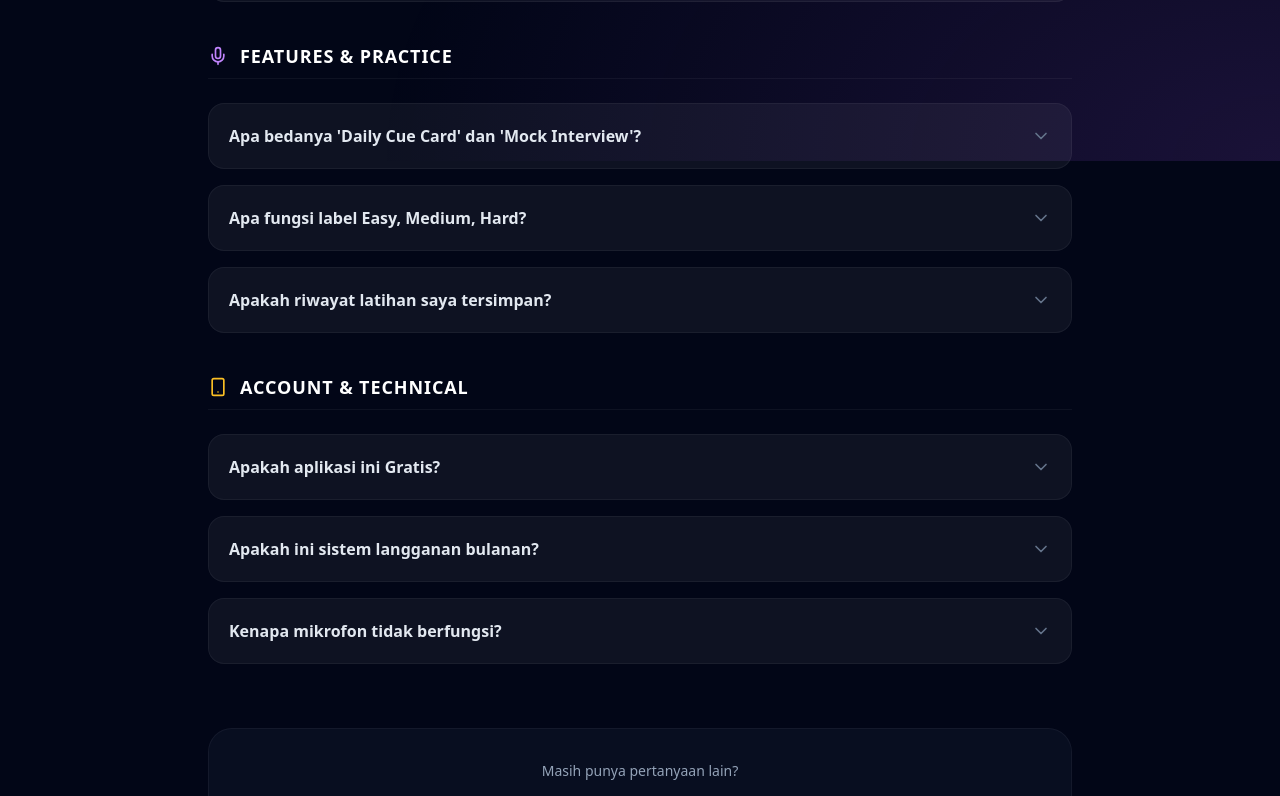
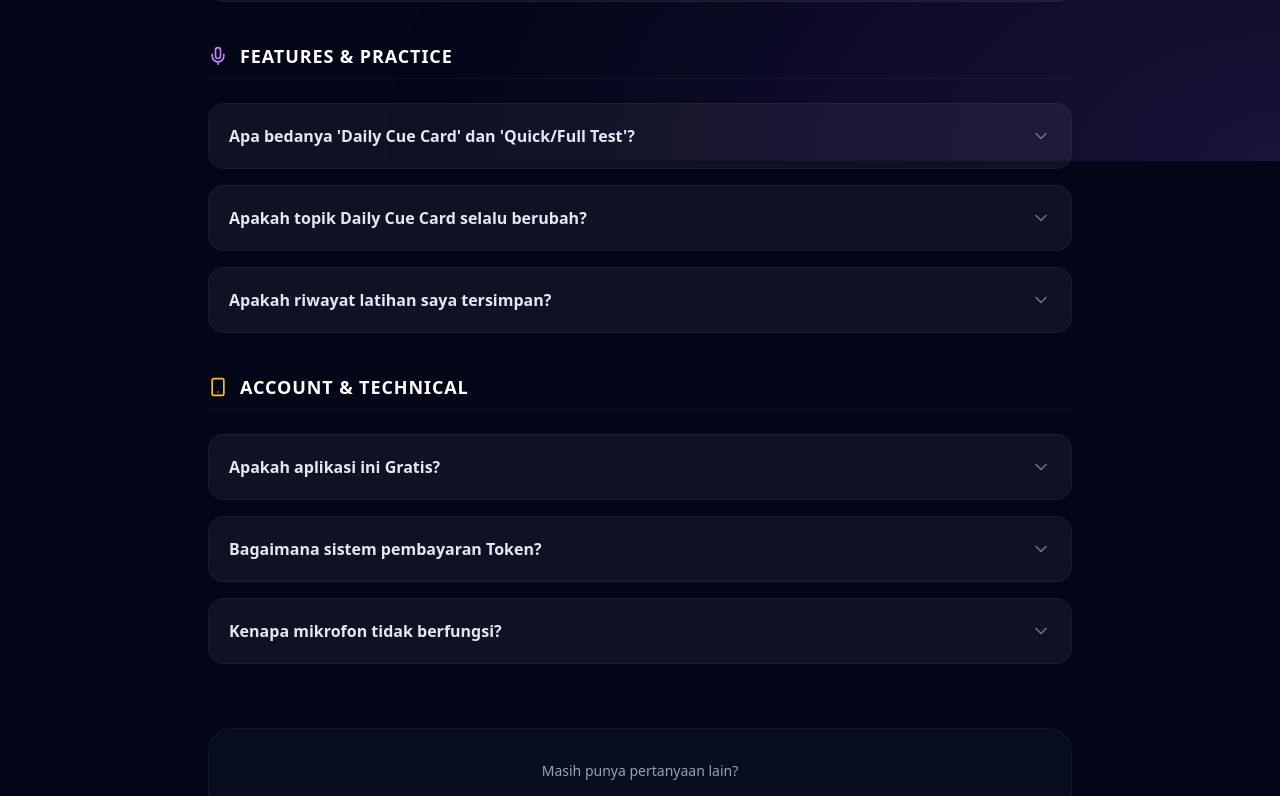
Before and after one commit to luthfimbaihaqi/speak7-app, a Next.js app: page /faq in a window 1280 px wide. Shown: the part 639-1435 px from the top of the page. Built offline with nearby package versions, Linux system fonts and the light colour scheme.

Commit message:
update FAQ

```diff
--- a/components/FAQSection.jsx
+++ b/components/FAQSection.jsx
@@ -5,7 +5,7 @@ import Link from "next/link"; // Import Link
 import { motion, AnimatePresence } from "framer-motion";
 import { ChevronDown, HelpCircle, MessageCircle, Mic, ShieldCheck, Smartphone, ArrowRight } from "lucide-react";
 
-// DATA FAQ (TETAP SAMA)
+// DATA FAQ (SUDAH DIREVISI)
 const FAQ_DATA = [
   {
     category: "AI & Accuracy",
@@ -13,15 +13,15 @@ const FAQ_DATA = [
     items: [
       {
         q: "Seberapa akurat penilaian AI di sini?",
-        a: "Sangat mendekati penguji asli. Kami menggunakan teknologi Speech-to-Text tercanggih (Whisper) untuk 'mendengar' ucapan Anda, dan AI yang dilatih dengan ribuan transkrip IELTS untuk memberikan skor objektif berdasarkan rubrik resmi: Fluency, Lexical, Grammar, dan Pronunciation."
+        a: "Sangat mendekati penguji asli. Kami menggunakan teknologi Speech-to-Text tercanggih (Whisper) untuk 'mendengar' ucapan Kamu, dan AI yang dilatih dengan ribuan transkrip IELTS untuk memberikan skor objektif berdasarkan rubrik resmi: Fluency, Lexical, Grammar, dan Pronunciation."
       },
       {
         q: "Apakah AI bisa mendeteksi aksen saya?",
-        a: "Tentu. AI kami fokus pada 'Intelligibility' (keterpahaman), bukan aksen. Selama pengucapan Anda jelas dan artikulasinya tegas (standar Native Speaker), Anda akan mendapatkan skor Pronunciation yang baik, apapun aksen daerah Anda."
+        a: "Tentu. AI kami fokus pada 'Intelligibility' (keterpahaman), bukan aksen. Selama pengucapan Kamu jelas dan artikulasinya tegas (standar Native Speaker), Kamu akan mendapatkan skor Pronunciation yang baik, apapun aksen daerah Kamu."
       },
       {
         q: "Kenapa skor saya kadang rendah?",
-        a: "Kami mendesain AI dengan mode 'Strict Examiner'. Lebih baik Anda mendapat nilai ketat saat latihan agar terlatih mental dan siap menghadapi tes asli, daripada mendapat nilai palsu yang terlalu tinggi."
+        a: "Kami mendesain AI dengan mode 'Strict Examiner'. Lebih baik Kamu mendapat nilai ketat saat latihan agar terlatih mental dan siap menghadapi tes asli, daripada mendapat nilai palsu yang terlalu tinggi."
       }
     ]
   },
@@ -30,16 +30,16 @@ const FAQ_DATA = [
     icon: <Mic className="w-5 h-5 text-purple-400" />,
     items: [
       {
-        q: "Apa bedanya 'Daily Cue Card' dan 'Mock Interview'?",
-        a: "Daily Cue Card (Part 2) adalah mode monolog 1-2 menit. Mock Interview (Part 3) adalah mode dialog dua arah di mana AI akan membacakan pertanyaan dan merespon jawaban Anda dengan pertanyaan lanjutan."
+        q: "Apa bedanya 'Daily Cue Card' dan 'Quick/Full Test'?",
+        a: "Daily Cue Card (Part 2) adalah mode monolog 2 menit untuk melatih kelancaran berbicara. Quick & Full Test adalah simulasi ujian interaktif (Part 1-3) di mana AI berperan sebagai penguji yang memberikan pertanyaan dan merespon jawaban Kamu."
       },
       {
-        q: "Apa fungsi label Easy, Medium, Hard?",
-        a: "Ini fitur Premium untuk menyesuaikan level latihan. Pemula bisa mulai dari Easy (topik keseharian), sementara tingkat lanjut bisa menantang diri dengan topik Hard (isu global/abstrak) untuk mengejar Band 8.0."
+        q: "Apakah topik Daily Cue Card selalu berubah?",
+        a: "Benar. Kamu bisa mengacak topik Part 2 setiap kali Kamu berlatih atau menekan tombol 'random topic' . Ini bertujuan melatih spontanitas Kamu dalam menghadapi berbagai topik tak terduga, persis seperti situasi ujian asli."
       },
       {
         q: "Apakah riwayat latihan saya tersimpan?",
-        a: "Ya! Semua latihan Mock Interview (saat login) tersimpan di halaman 'My Progress'. Latihan Cue Card tersimpan di memori browser Anda."
+        a: "Ya! Semua hasil analisis Daily Cue Card, Quick dan Full Test tersimpan otomatis di halaman 'My Progress'. Kamu bisa melihat grafik perkembangan skor Kamu dari waktu ke waktu."
       }
     ]
   },
@@ -49,15 +49,15 @@ const FAQ_DATA = [
     items: [
       {
         q: "Apakah aplikasi ini Gratis?",
-        a: "Anda bisa menggunakan fitur Daily Cue Card secara gratis dengan kuota terbatas harian. Upgrade ke Pro untuk membuka akses Unlimited Practice (Tanpa Batas), Mock Interview Interaktif, serta fitur pemilihan tingkat kesulitan (Hard Mode)."
+        a: "Ya! Fitur **Daily Cue Card** sepenuhnya GRATIS dan **UNLIMITED** (tanpa batas) bagi Kamu yang sudah login. Token hanya dibutuhkan jika Kamu ingin mengakses simulasi ujian penuh (Full Simulation/Quick Test)."
       },
       {
-        q: "Apakah ini sistem langganan bulanan?",
-        a: "Tidak. Ini adalah sistem Sekali Bayar (One-Time Payment) untuk durasi akses tertentu. Tidak ada tagihan otomatis yang tersembunyi."
+        q: "Bagaimana sistem pembayaran Token?",
+        a: "Kami menggunakan sistem **Token (Top Up)** yang sangat fleksibel. Token yang Kamu beli **tidak memiliki masa kadaluarsa** (No Expiry). Beli sekali, dan gunakan kapan saja saat Kamu membutuhkan simulasi ujian, tanpa tagihan bulanan."
       },
       {
         q: "Kenapa mikrofon tidak berfungsi?",
-        a: "Pastikan Anda telah memberikan izin (permission) akses mikrofon pada browser. Jika di HP, cek pengaturan privasi browser (Chrome/Safari) Anda."
+        a: "Pastikan Kamu telah memberikan izin (permission) akses mikrofon pada browser. Jika di HP, cek pengaturan privasi browser (Chrome/Safari) Kamu."
       }
     ]
   }
@@ -82,7 +82,7 @@ export default function FAQSection({ isTeaser = false }) {
           Frequently Asked <span className="text-teal-400">Questions</span>
         </h2>
         <p className="text-slate-400 max-w-xl mx-auto">
-          Semua yang perlu Anda ketahui tentang cara kerja IELTS4our dan bagaimana kami membantu Anda mencapai target skor.
+          Semua yang perlu Kamu ketahui tentang cara kerja IELTS4our dan bagaimana kami membantu Kamu mencapai target skor.
         </p>
       </div>
 
```
